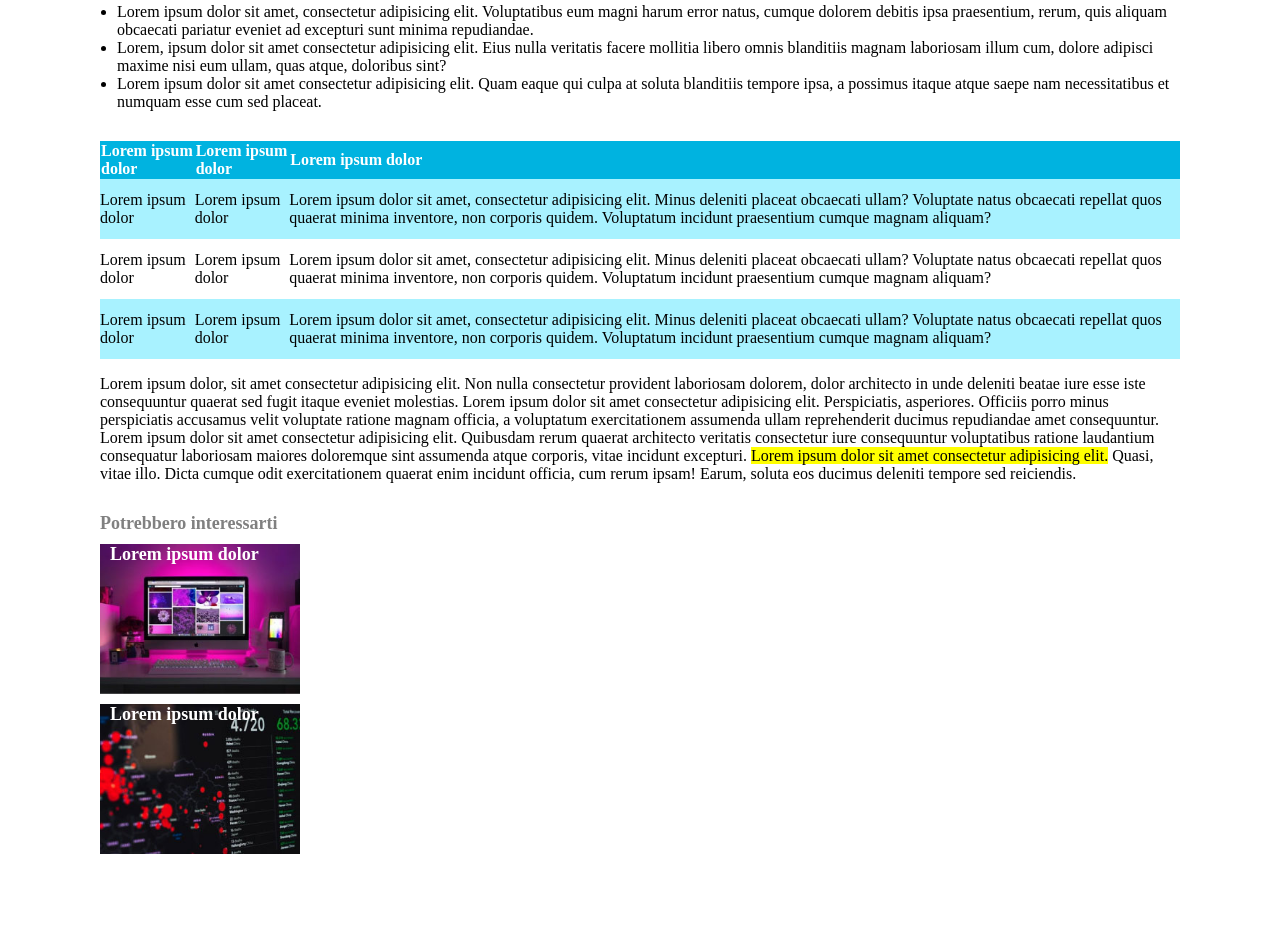
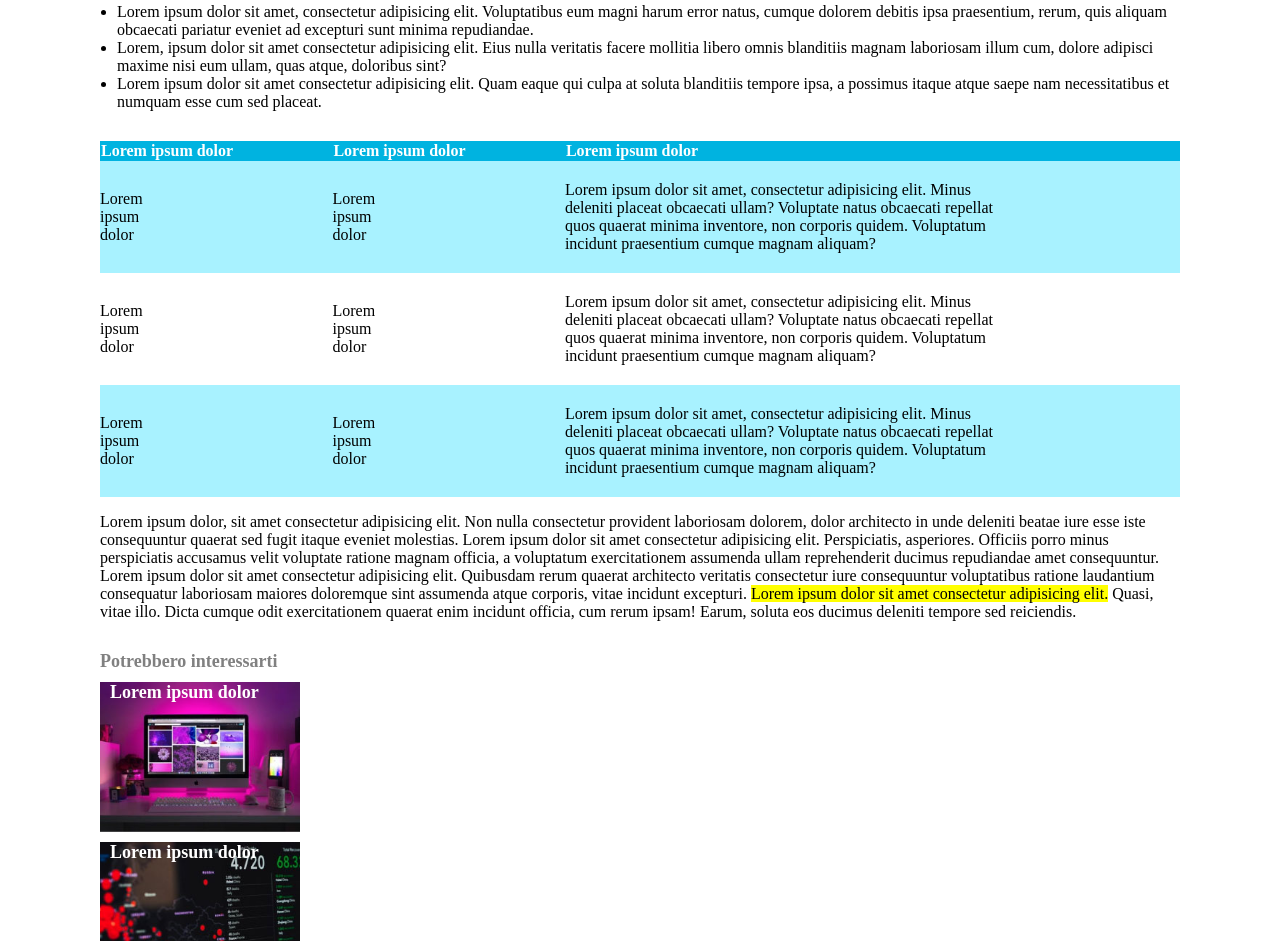
Before and after one commit to FrancescoThomasFalanga/html-css-booleaner, a plain HTML site: page index.html in a window 1280 px wide. Shown: the part 802-1743 px from the top of the page. Before the commit the page ends 1686 px from the top, so only its background shows below. Drawn offline with Linux system fonts and the light colour scheme.

Commit message:
Table Fixata

```diff
--- a/css/style.css
+++ b/css/style.css
@@ -47,7 +47,7 @@ h6 {
     margin-bottom: 20px;
 }
 
-/* specs */
+/* Specs */
 section span {
     display: block;
     font-size: 11px;
@@ -64,18 +64,18 @@ li {
 .underline {
     background-color: yellow;
 }
-/* /specs */
+/* /Specs */
 
-/* TABLE */
+/* Table */
 .content-table {
-    width: auto;
     margin-top: 30px;
     border-collapse: collapse;
     text-align: left;
+    box-sizing: content-box;
 }
 
 .content-table td {
-    padding: 12px 0px;
+    padding: 20px 170px 20px 0px;
 }
 
 #tableblue {
@@ -90,9 +90,9 @@ li {
 #tablewhite {
     background-color: rgb(255, 255, 255);
 }
-/* /TABLE */
+/* /Table */
 
-/* FOOTER */
+/* Footer */
 footer {
     margin-left: 100px;
     margin-right: 100px;
@@ -131,4 +131,4 @@ h5 {
     font-weight: 700;
     padding: 10px 10px;
 }
-/* /FOOTER */
+/* /Footer */
```
